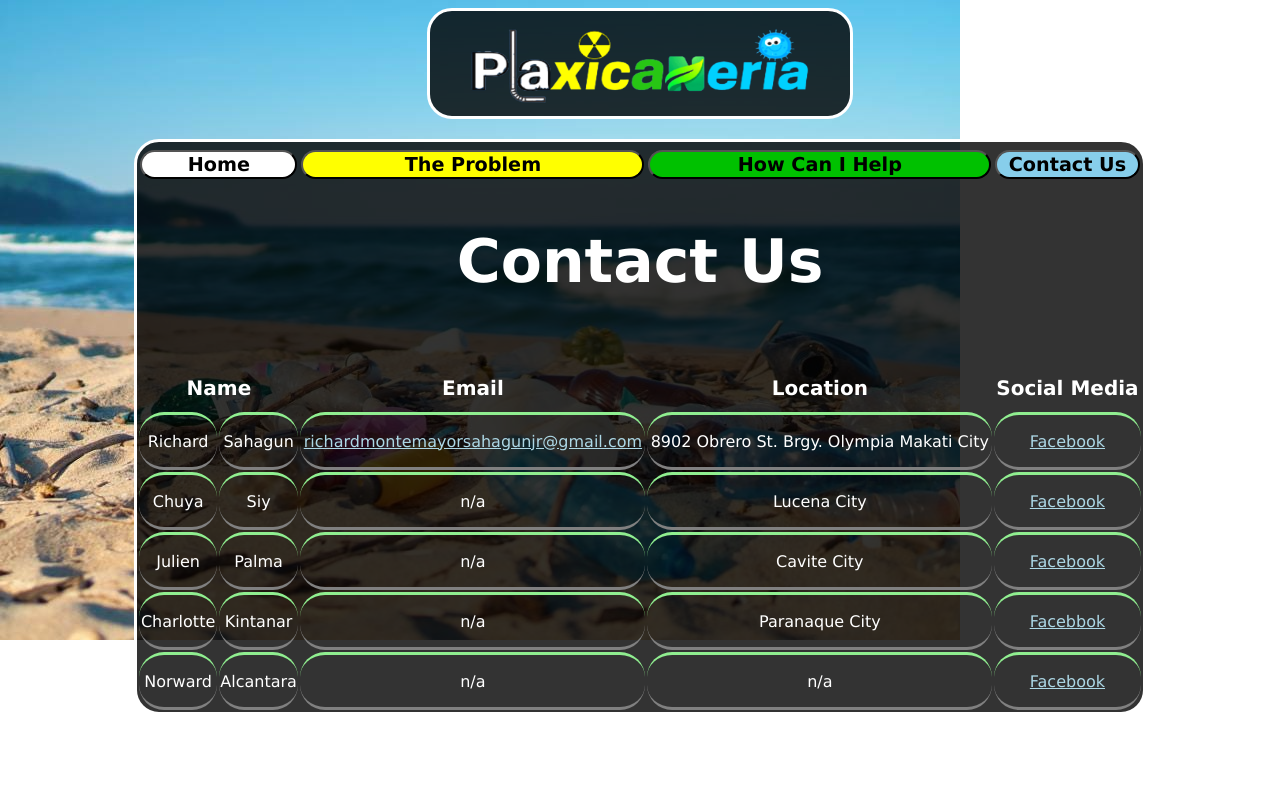
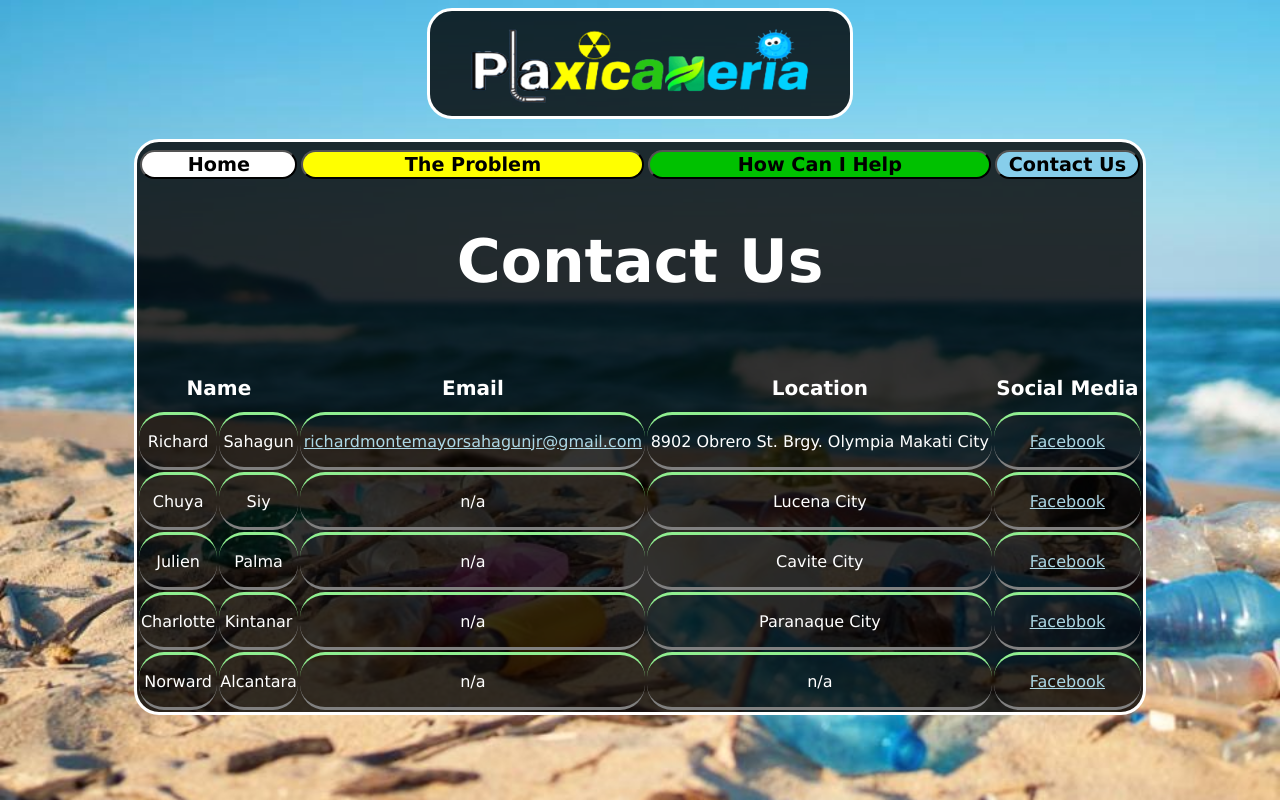
Before and after one commit to RMSJ2003/Plaxicaneria-Remake, a PHP site: page /ContactUs.html in a window 1280 px wide. Run offline with PHP 8.4, Linux system fonts and the light colour scheme.

Commit message:
Update style.css

```diff
--- a/style.css
+++ b/style.css
@@ -2,7 +2,7 @@ body{
     background-image: url(images/PlasticsInBeach.jpg);
     background-repeat: no-repeat;
     background-attachment: scroll;
-    background-size; cover;
+    background-size: cover;
     font-family: verdana;
 }
 img.header{
```
